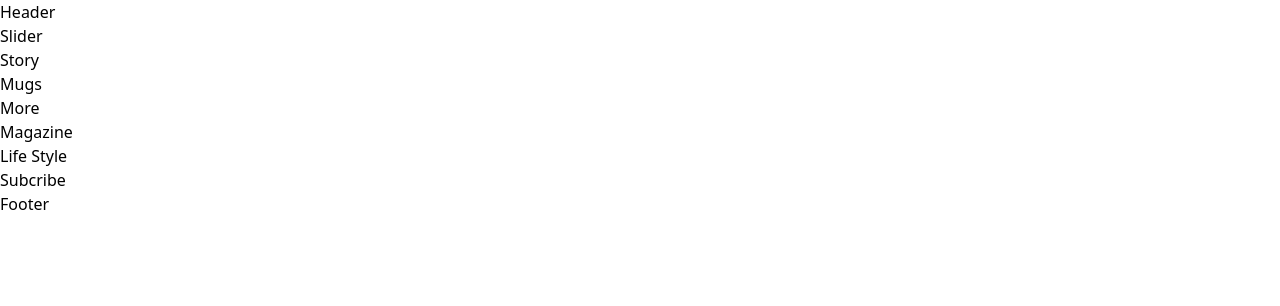
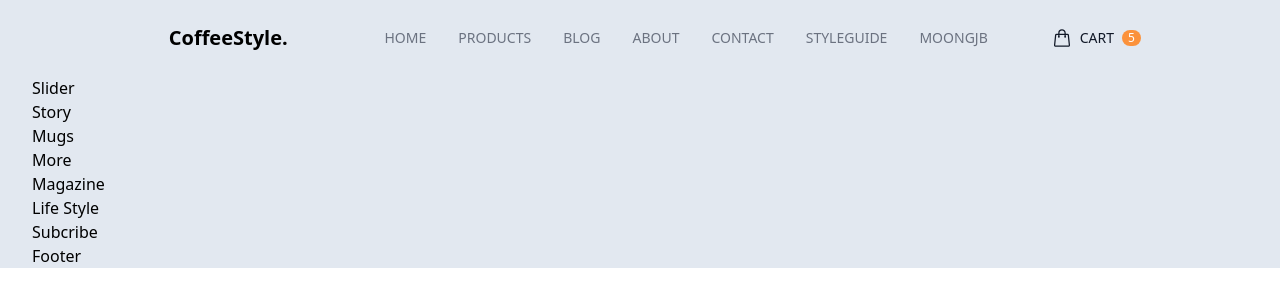
Before and after one commit to moongjbdev/UI-tailwind, a website: page public/index.html in a window 1280 px wide. Drawn offline with Linux system fonts and the light colour scheme.

Commit message:
header suong suong

```diff
--- a/public/index.html
+++ b/public/index.html
@@ -3,13 +3,54 @@
 <head>
   <meta charset="UTF-8">
   <meta name="viewport" content="width=device-width, initial-scale=1.0">
-  <link href="./output.css" rel="stylesheet">
+  <link href="./output.css" type="text/css" rel="stylesheet">
   <title>MoongJB - UI</title>
 </head>
 <body>
   <div id="root">
-    <div class="content-wrapper">
-      <head>Header</head>
+    <div class="content-wrapper max-w-screen-2xl text-base mx-auto px-8 bg-slate-200">
+      <header class="py-6 mx-10 ">
+        <nav class="flex flex-row justify-between items-center">
+          <div class="logo basis-2/6 text-center text-xl font-semibold cursor-pointer">CoffeeStyle.</div>
+          <ul class="basis-3/6 flex flex-row items-center
+          justify-end gap-8 uppercase text-sm text-gray-500
+          font-medium">
+            <li class="moongjb-top-menu-item">
+              <a href="#" class="">Home</a>
+            </li>
+            <li class="moongjb-top-menu-item">
+              <a href="#" class="">Products</a>
+            </li>
+            <li class="moongjb-top-menu-item">
+              <a href="#" class="">Blog</a>
+            </li>
+            <li class="moongjb-top-menu-item">
+              <a href="#" class="">About</a>
+            </li>
+            <li class="moongjb-top-menu-item">
+              <a href="#" class="">Contact</a>
+            </li>
+            <li class="moongjb-top-menu-item">
+              <a href="#" class="">StyleGuide</a>
+            </li>
+            <li class="moongjb-top-menu-item">
+              <a href="https://www.facebook.com/moongjb" target="_blank">MoongJB</a>
+            </li>
+          </ul>
+
+          <ul class="basis-1/6 flex justify-start items-center ml-16 uppercase text-sm text-gray-900 font-medium">
+            <li class="">
+              <a href="#" class="flex items-center">
+                <svg xmlns="http://www.w3.org/2000/svg" fill="none" viewBox="0 0 24 24" stroke-width="1.5" stroke="currentColor" class="moongjb-icon">
+                  <path stroke-linecap="round" stroke-linejoin="round" d="M15.75 10.5V6a3.75 3.75 0 1 0-7.5 0v4.5m11.356-1.993 1.263 12c.07.665-.45 1.243-1.119 1.243H4.25a1.125 1.125 0 0 1-1.12-1.243l1.264-12A1.125 1.125 0 0 1 5.513 7.5h12.974c.576 0 1.059.435 1.119 1.007ZM8.625 10.5a.375.375 0 1 1-.75 0 .375.375 0 0 1 .75 0Zm7.5 0a.375.375 0 1 1-.75 0 .375.375 0 0 1 .75 0Z" />
+                </svg>
+                <span class="mx-2">Cart</span>
+                <span class="moongjb-badge-circle bg-orange-400 text-white">5</span>
+              </a>
+            </li>
+          </ul>
+        </nav>
+      </header>
       <main>
         <div class="slider">Slider</div>
         <div class="story">Story</div>
--- a/src/input.css
+++ b/src/input.css
@@ -1,3 +1,20 @@
 @tailwind base;
 @tailwind components;
 @tailwind utilities;
+
+/*
+
+*/
+.moongjb-top-menu-item {
+  @apply cursor-pointer py-1 hover:text-gray-800 relative after:absolute
+    after:bottom-0 after:left-0 after:bg-light-coffee after:h-0.5
+    after:w-0 hover:after:w-full after:transition-all after:ease-in-out after:duration-300;
+}
+
+.moongjb-icon {
+  @apply w-5 h-5 inline-block;
+}
+
+.moongjb-badge-circle {
+  @apply text-xs text-center rounded-full px-1.5;
+}
--- a/tailwind.config.js
+++ b/tailwind.config.js
@@ -2,7 +2,11 @@
 export default {
   content: ["./public/**/*.{html,js}"],
   theme: {
-    extend: {},
+    extend: {
+      colors: {
+        'light-coffee': '#C89F94'
+      }
+    },
   },
   plugins: [],
 }
```
Also changed, not shown: public/output.css.
